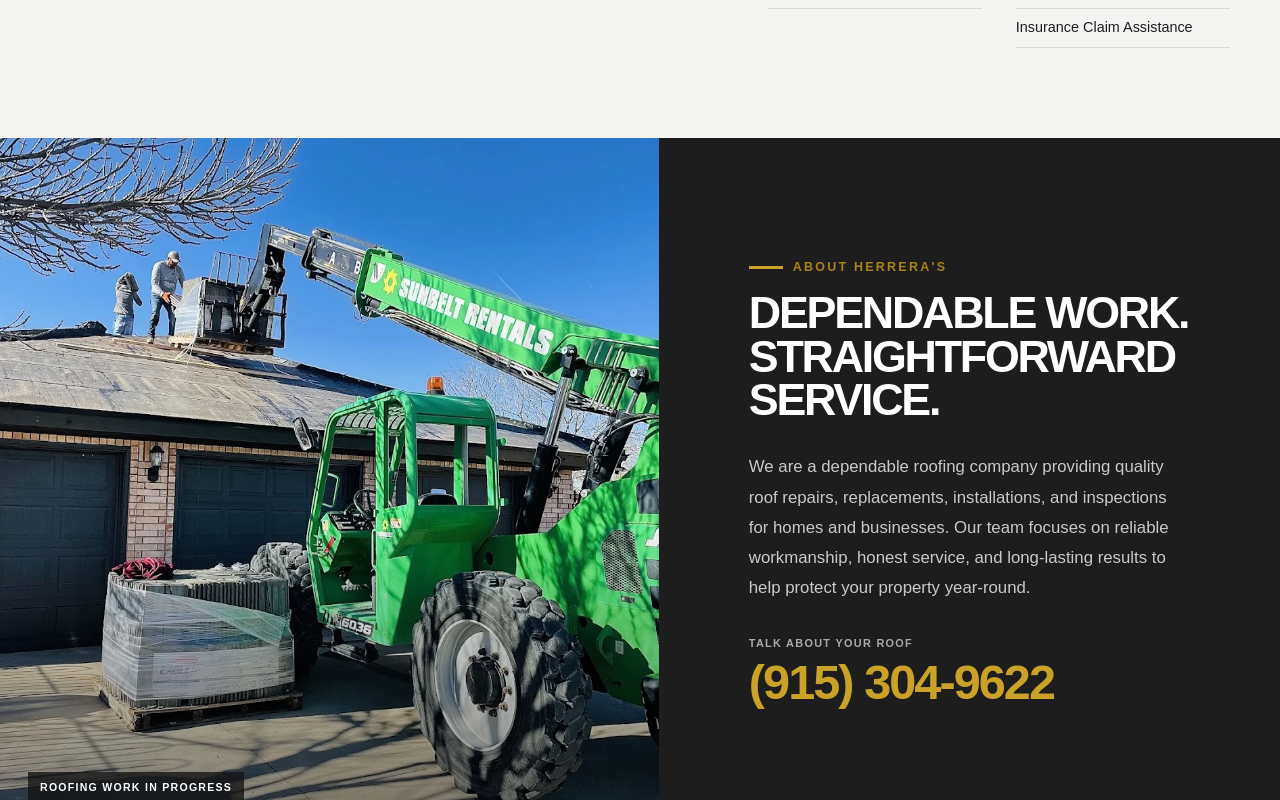
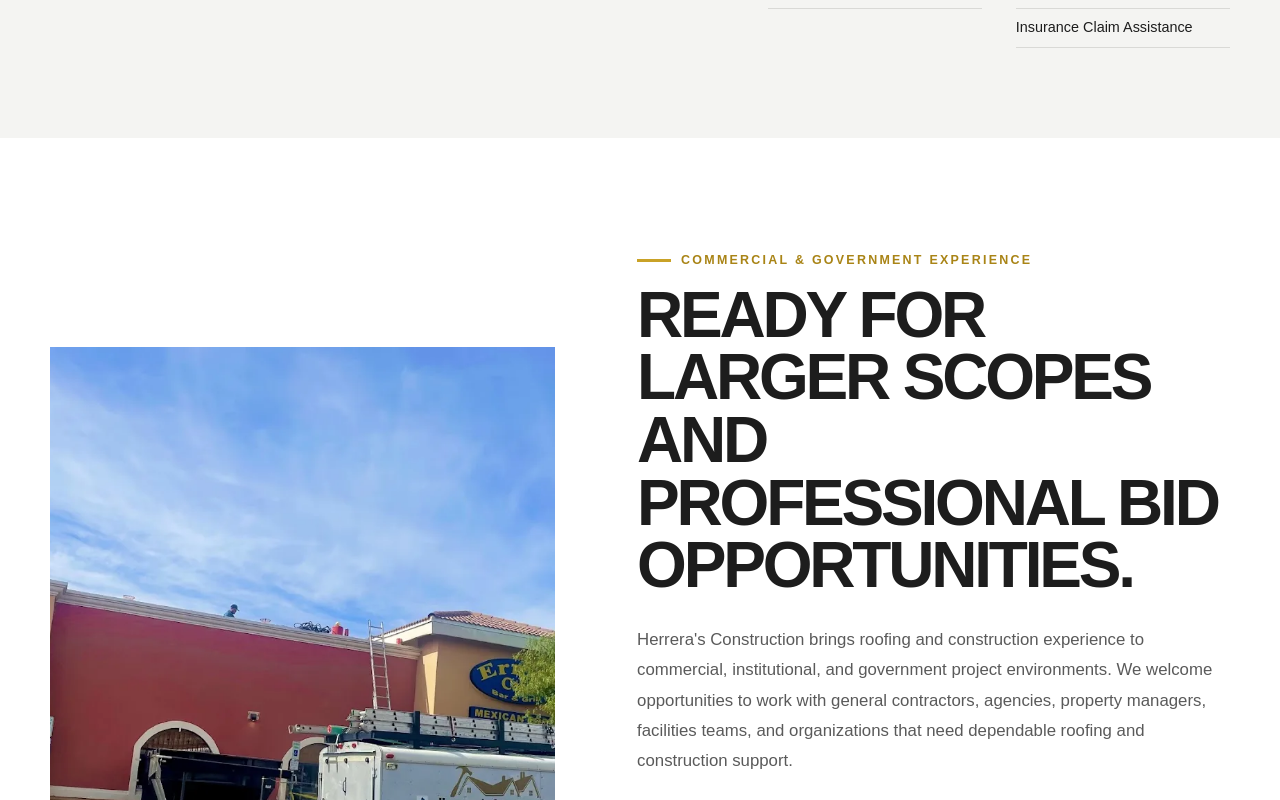
Before and after one commit to thegrindnet/herreras-construction, a React (Vite) app: page / in a window 1280 px wide. Shown: the part 3200-4000 px from the top of the page. Built offline with nearby package versions, Linux system fonts and the light colour scheme.

Commit message:
Add CommercialExperience component to App.jsx

```diff
--- a/src/components/App/App.jsx
+++ b/src/components/App/App.jsx
@@ -10,7 +10,7 @@ import ServiceArea from "../ServiceArea/ServiceArea.jsx";
 import Faq from "../Faq/Faq.jsx";
 import Contact from "../Contact/Contact.jsx";
 import Footer from "../Footer/Footer.jsx";
-// import CommercialExperience from "../CommercialExperience/CommercialExperience.jsx";
+import CommercialExperience from "../CommercialExperience/CommercialExperience.jsx";
 
 function App() {
   return (
@@ -20,7 +20,7 @@ function App() {
         <Hero />
         <TrustBar />
         <Services />
-        {/* <CommercialExperience /> */}
+        <CommercialExperience />
         <About />
         <Gallery />
         <Testimonials />
```
